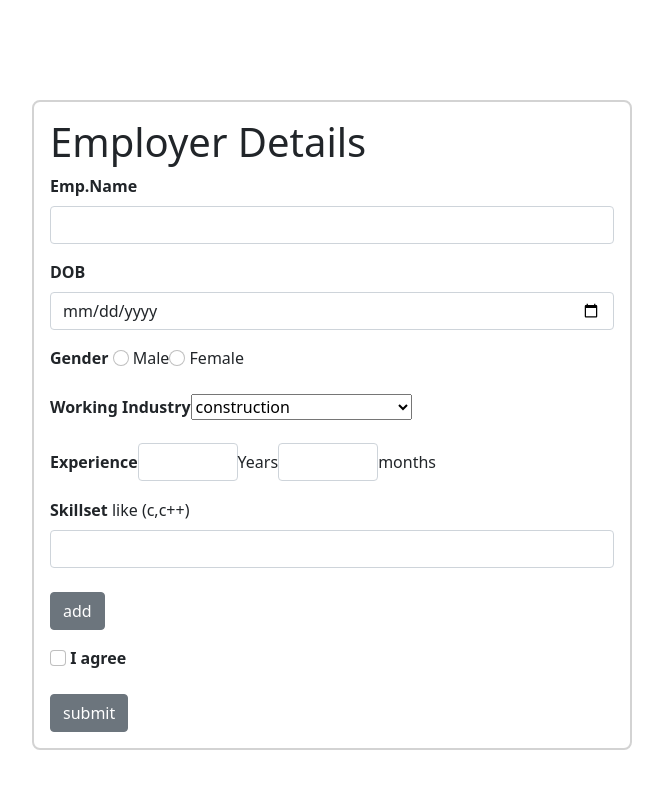
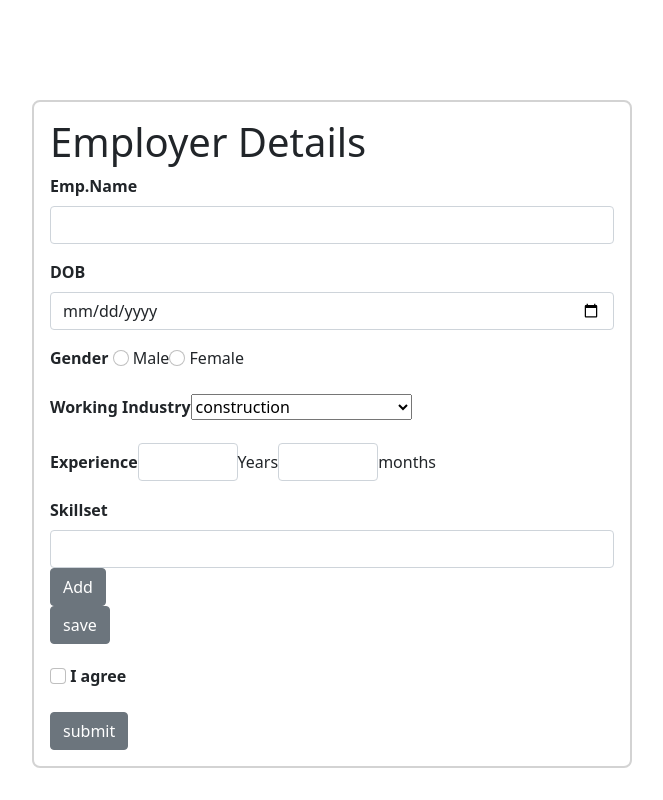
Before and after one commit to dineshkumar-uitoux/React-Application, a React (Create React App) app in the folder Api integration/my-app/: page / in a window 1280 px wide. Shown: the whole page, without its empty margins (50-713 px from the left). Built offline with nearby package versions, Linux system fonts and the light colour scheme.

Commit message:
Dynamic Skillset field

```diff
--- a/Api integration/my-app/src/employerform.js
+++ b/Api integration/my-app/src/employerform.js
@@ -1,73 +1,75 @@
-import {React,useState} from "react";
-import { useDispatch,useSelector } from "react-redux";
-import { Form, FormGroup, Label ,Input, Button} from "reactstrap"
-import {employer,selectUser}from './feature/UserSlice.js';
+import { React, useState } from "react";
+import { useDispatch, useSelector } from "react-redux";
+import { Form, FormGroup, Label, Input, Button } from "reactstrap"
+import { employer, selectUser } from './feature/UserSlice.js';
 
-export default function EmployerForm(){
-    const [name,setname]=useState("")
-    const [skill,setskill]=useState("");
-    const[check,setcheck]=useState(false);
-    const [date,setdate]=useState(false)
-    const dispatch=useDispatch();
-    const user=useSelector(selectUser);
-    const[err,seterr]=useState(false);
-    const[nameerr,setnameerr]=useState(false);
-    const handleSkill=(e)=>{
-
-
-    setskill(e.target.value)
-
-    }
-    const add=()=>{
-        dispatch(employer({
-            skill:skill
-        }))
-    }
-
-    const checked=(e)=>{
-
-        if(!check){
-
-            seterr(true);
-            e.preventDefault();
-        }
-        else{
-
-            dispatch(employer({
-            name:name,
+export default function EmployerForm() {
+    const [name, setname] = useState()
+    const [skill, setskill] = useState("");
+    const [check, setcheck] = useState(false);
+    const [date, setdate] = useState(false);
+    const [counter, setCounter] = useState(0);
+    const dispatch = useDispatch();
+    const user = useSelector(selectUser);
+    const [values, setvalues] = useState({ i: '' });
+    const [err, seterr] = useState(false);
+    const [nameerr, setnameerr] = useState(false);
+    const [inputList, setInputList] = useState([{ skills: "" }]);
 
 
 
-        }))}
 
+    const checked = (e) => {
 
+        if (!check) {
+
+            seterr(true);
+            return;
+
+        }
+        dispatch(employer({
+            name: name
+        }))
+        e.preventDefault();
     }
     const validName = new RegExp(
         '^[a-zA-Z ]{2,30}$'
     );
-     const validate=(e)=>{
+    const validate = (e) => {
 
-        if(!validName.test(name))
-        {
+        if (!validName.test(name)) {
             setnameerr(true);
         }
+    }
+    const handleAddClick = () => {
+        setInputList([...inputList, { skills: "" }]);
+    };
+    const handleInputChange = (e, index) => {
+        const { name, value } = e.target;
+        const list = [...inputList];
+        list[index][name] = value;
+        setInputList(list);
+    };
+    const save = () => {
+        dispatch(employer({
+             inputList
+        }))
     }
 
 
 
-
-    return(
+    return (
 
         <div>
             <h1>Employer Details</h1>
 
-<Form>
+            <Form onSubmit={checked}>
                 <FormGroup>
                     <Label>
                         Emp.Name
                     </Label>
-        <Input type="text" value={name} onBlur={(e)=>validate(e) }onChange={(e)=>setname(e.target.value)}></Input>
-        {nameerr&&<p style={{color:"red"}}>only contains alphabetical letter</p>}
+                    <Input type="text" value={name} onBlur={(e) => validate(e)} onChange={(e) => setname(e.target.value)}></Input>
+                    {nameerr && <p style={{ color: "red" }}>only contains alphabetical letter</p>}
                 </FormGroup>
                 <FormGroup>
                     <Label>
@@ -79,8 +81,8 @@ export default function EmployerForm(){
                 <FormGroup>
                     <Label>
                         Gender
-        </Label>  <Input type="radio" name="gender" value="male"/> Male
-        <Input type="radio" name="gender" value="female"/> Female
+                    </Label>  <Input type="radio" name="gender" value="male" /> Male
+                    <Input type="radio" name="gender" value="female" /> Female
 
                 </FormGroup>
                 <FormGroup>
@@ -98,26 +100,33 @@ export default function EmployerForm(){
                     <Label>
                         Experience
                     </Label>
-        <Input  style={{width:"100px",display:"inline"}} type="number">  </Input>Years<Input onBlur={(e)=>setcheck(true)} style={{width:"100px",display:"inline"}} type="number"></Input>months
+                    <Input style={{ width: "100px", display: "inline" }} type="number">  </Input>Years<Input onBlur={(e) => setcheck(true)} style={{ width: "100px", display: "inline" }} type="number"></Input>months
 
                 </FormGroup>
                 <FormGroup>
                     <Label>
                         Skillset
-        </Label>  like (c,c++){user.skill}
-        <Input value={skill}onChange={(e)=>handleSkill(e)}></Input>
-        <br/>
-    <Button onClick={(e)=>add(e)}>add</Button>
+                    </Label>
 
+                    {inputList.map((x, i) => {
+                        return (
+                            <div >
 
+                                <div> <Input name="skills" value={x.skills} onChange={(e) => handleInputChange(e, i)} /></div>
+                                <div>{inputList.length - 1 === i && <Button onClick={handleAddClick}>Add</Button>}</div>
+                            </div>
+                        )
 
+                    })}
+                    <Button onClick={save}>save</Button>
+                    <div style={{ marginTop: 20 }}>{inputList.skills}</div>
                 </FormGroup>
                 <FormGroup>
 
-  <Input type="checkbox" value={check}onChange={(e)=>setcheck(true)} ></Input>  <Label>I agree</Label>
-  {err&&<p style={{color:"red"}}>Must be checked</p>}
+                    <Input type="checkbox" value={check} onChange={(e) => setcheck(true)} ></Input>  <Label>I agree</Label>
+                    {err && <p style={{ color: "red" }}>Must be checked</p>}
                 </FormGroup>
-  <Button type="submit" onClick={(e)=>checked(e)} >submit</Button>
+                <Button type="submit"  >submit</Button>
 
             </Form>
 
--- a/Api integration/my-app/src/feature/UserSlice.js
+++ b/Api integration/my-app/src/feature/UserSlice.js
@@ -1,32 +1,26 @@
-import {createSlice}from '@reduxjs/toolkit';
-export const userSlice=createSlice(
+import { createSlice } from '@reduxjs/toolkit';
+export const userSlice = createSlice(
     {
-        name:'user',
-        initialState:{
-            user:{
-                skill:null
-            }
-        },
-        reducers:{
-            /*login:(state,action)=>{
-                state.user=action.payload;
-            },
-            logout:(state)=>{
-                state.user=null;
-            },*/
-            employer:(state,action)=>{
-
-                    state.user=action.payload
+        name: 'user',
+        initialState: {
+            user: null
 
 
-
-
-
+        },
+        reducers: {
+            /*login: (state, action) => {
+                state.user = action.payload;
+            },
+            logout: (state) => {
+                state.user = null;
+            },*/
+            employer: (state, action) => {
+                state.user = action.payload;
             }
 
         },
     }
 );
-export const{login,logout,employer}=userSlice.actions;
-export const selectUser=(state)=>state.user.user;
+export const { login, logout, employer } = userSlice.actions;
+export const selectUser = (state) => state.user.user;
 export default userSlice.reducer;
--- a/Api integration/my-app/src/login.js
+++ b/Api integration/my-app/src/login.js
@@ -1,80 +1,80 @@
 import React from "react";
 import { useState } from "react"
-import { Button, Form, Input,Label,FormGroup, Modal,ModalHeader,ModalBody,ModalFooter } from 'reactstrap';
+import { Button, Form, Input, Label, FormGroup, Modal, ModalHeader, ModalBody, ModalFooter } from 'reactstrap';
 import { useDispatch, useSelector } from "react-redux";
 import { login, selectUser } from "./feature/UserSlice";
-export default function Login(){
-    const[name,setname]=useState("");
-    const[email,setmail]=useState("");
-    const[password,setpassword]=useState("");
-    const[modal,setmodal]=useState(false);
-    const[err,seterr]=useState(false);
+export default function Login() {
+  const [name, setname] = useState("");
+  const [email, setmail] = useState("");
+  const [password, setpassword] = useState("");
+  const [modal, setmodal] = useState(false);
+  const [err, seterr] = useState(false);
   const validEmail = new RegExp(
     '^[a-zA-Z0-9._:$!%-]+@[a-zA-Z0-9.-]+.[a-zA-Z]$'
   );
-     const dispatch=useDispatch();
-     const user=useSelector(selectUser);
+  const dispatch = useDispatch();
+  const user = useSelector(selectUser);
 
 
 
- const toggle=()=>{
+  const toggle = () => {
     setmodal(!modal);
 
   }
- const validate=(event)=>{
-     if(!validEmail.test(email))
-     {
+  const validate = (event) => {
+    if (!validEmail.test(email)) {
       seterr(true);
     }
 
 
 
   }
-   const handleSubmit=(e)=>{
+  const handleSubmit = (e) => {
     e.preventDefault();
     dispatch(login({
-             name:name,
-             email:email,
-             password:password,
-             loggedin:true
+      name: name,
+      email: email,
+      password: password,
+      loggedin: true
     }))
   }
 
 
-return(
+  return (
     <div>
       <div className="Login">
         <h1>Login</h1>
 
-<Form   className="form" >
+        <Form className="form" onSubmit={handleSubmit} >
           <FormGroup>
             <Label>userName</Label>
-  <Input placeholder="YOUR NAME"name="name"  value={name} type="text" onChange={(e)=>setname(e.target.value)}></Input></FormGroup>
-  <br/>
+            <Input placeholder="YOUR NAME" name="name" value={name} type="text" onChange={(e) => setname(e.target.value)}></Input>
+          </FormGroup>
+          <br />
           <FormGroup>
             <Label>E-mail</Label>
-  <Input name="email" placeholder="abc@gmail.com" onBlur={validate}  value={email} type="text" onChange={(e)=>setmail(e.target.value)}></Input>
-  {err&&<p style={{color:"red"}}>INVALID EMAIL</p>}
+            <Input name="email" placeholder="abc@gmail.com" onBlur={validate} value={email} type="text" onChange={(e) => setmail(e.target.value)}></Input>
+            {err && <p style={{ color: "red" }}>INVALID EMAIL</p>}
           </FormGroup>
 
-  <br/>
+          <br />
           <FormGroup>
             <Label>Password</Label>
-  <Input name="password" placeholder="******"  value={password} type="text" onChange={(e)=>setpassword(e.target.value)}></Input>
+            <Input name="password" placeholder="******" value={password} type="text" onChange={(e) => setpassword(e.target.value)}></Input>
 
 
           </FormGroup>
-  <br/>
+          <br />
           <FormGroup>
 
             <Input type="checkbox" ></Input>  <Label>I agree</Label>
 
 
           </FormGroup>
-  <br/>
+          <br />
 
-  <Button className="bg-primary" type="submit" onClick={(e)=>handleSubmit(e)} >Login</Button>
-  <Button className="bg-primary"  onClick={toggle} >SHOW</Button>
+          <Button className="bg-primary" type="submit">Login</Button>
+          <Button className="bg-primary" onClick={toggle} >SHOW</Button>
 
         </Form>
 
@@ -82,7 +82,7 @@ return(
 
 
       <Modal isOpen={modal} toggle={toggle}>
-    <ModalHeader style={{color: "green"}} toggle={toggle} >Login sucessful</ModalHeader>
+        <ModalHeader style={{ color: "green" }} toggle={toggle} >Login sucessful</ModalHeader>
         <ModalBody>
           Name: <p>{name}</p>
         </ModalBody>
```
Also changed, not shown: Api integration/my-app/src/App.js (+6 -6 lines), 1 other file (tests, documents, lock files or other folders). Lines whose indentation alone changed are shown as unchanged.
